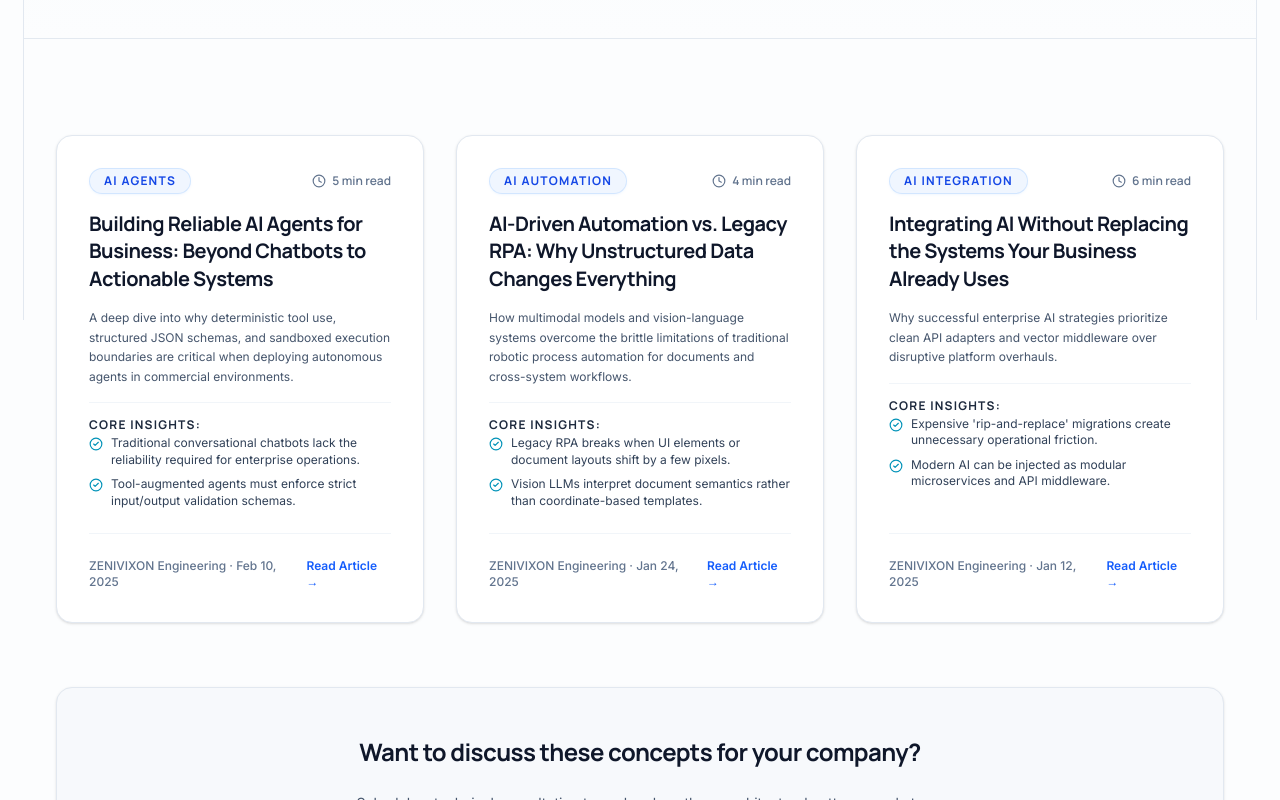
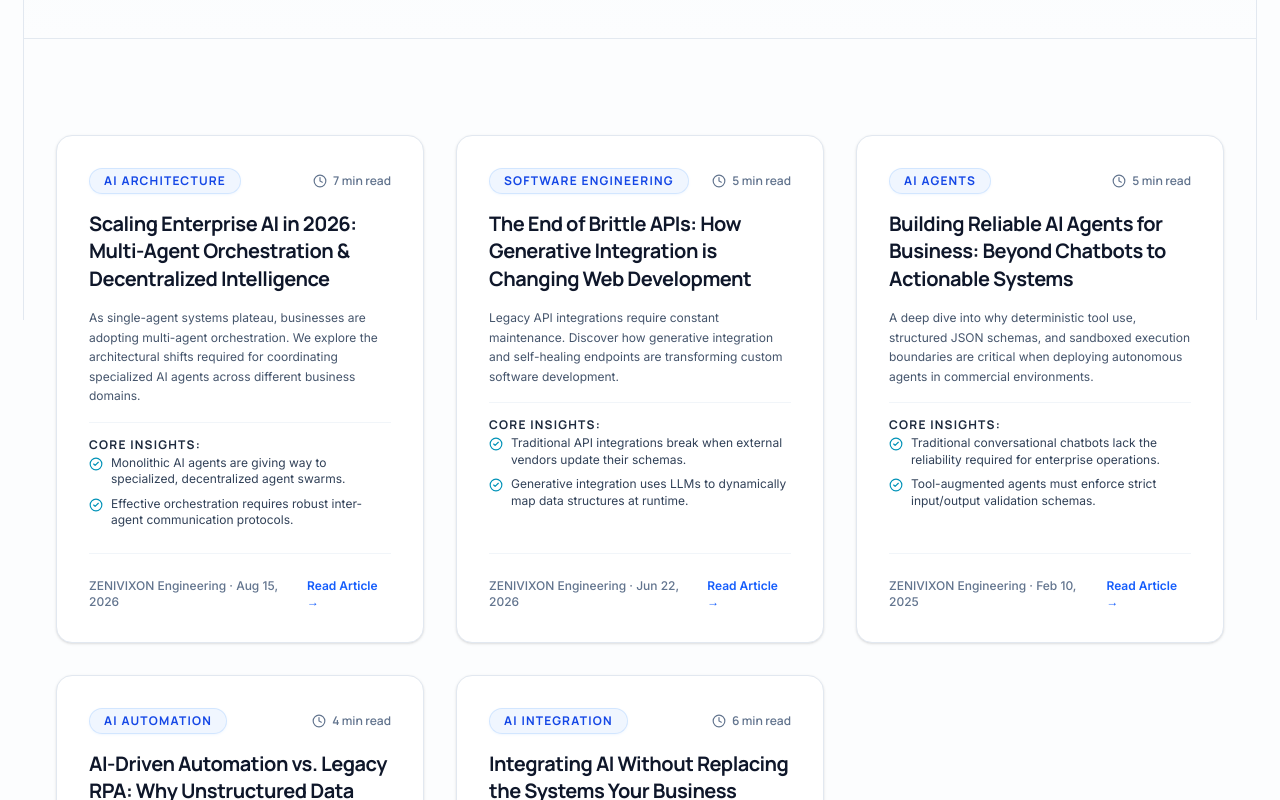
Before and after one commit to jakariyask1-prog/zenivixon, a Next.js app: page /insights in a window 1280 px wide. Shown: the part 480-1280 px from the top of the page. Built offline with nearby package versions, Linux system fonts and the light colour scheme.

Commit message:
content: add fresh 2026 AI and software engineering insights

```diff
--- a/src/data/insights.ts
+++ b/src/data/insights.ts
@@ -1,6 +1,72 @@
 import { InsightArticle } from "@/types/insight";
 
 export const INSIGHTS_DATA: InsightArticle[] = [
+  {
+    slug: "scaling-enterprise-ai-multi-agent-orchestration-2026",
+    title: "Scaling Enterprise AI in 2026: Multi-Agent Orchestration & Decentralized Intelligence",
+    summary:
+      "As single-agent systems plateau, businesses are adopting multi-agent orchestration. We explore the architectural shifts required for coordinating specialized AI agents across different business domains.",
+    category: "AI Architecture",
+    readingTime: "7 min read",
+    publishDate: "2026-08-15",
+    author: {
+      name: "ZENIVIXON Engineering",
+      role: "AI Architecture Team",
+    },
+    keyTakeaways: [
+      "Monolithic AI agents are giving way to specialized, decentralized agent swarms.",
+      "Effective orchestration requires robust inter-agent communication protocols.",
+      "Security models must evolve to handle autonomous agent-to-agent transactions.",
+      "Multi-agent setups reduce hallucination rates through adversarial peer-review.",
+    ],
+    content: [
+      {
+        heading: "The Monolithic Bottleneck",
+        body: "Throughout 2024 and 2025, the industry focused on building 'God agents'—singular monolithic systems attempting to handle support, engineering, and data analysis simultaneously. In 2026, it is clear this approach hits a complexity ceiling. Prompt structures become too unwieldy, and failure in one domain degrades overall performance.",
+      },
+      {
+        heading: "The Shift to Multi-Agent Orchestration",
+        body: "The new paradigm is multi-agent orchestration. Instead of one agent doing everything, a 'Router Agent' interprets the user's intent and delegates tasks to specialized 'Worker Agents'—such as a SQL-expert agent, an email-drafting agent, and a web-research agent. These agents collaborate, verify each other's outputs, and return a synthesized result.",
+      },
+      {
+        heading: "Implementation in Production",
+        body: "At ZENIVIXON, we utilize orchestration frameworks that enforce strict schema boundaries between agents. This decentralized approach allows companies to update or replace individual agent capabilities without risking the stability of the entire enterprise system.",
+      },
+    ],
+  },
+  {
+    slug: "self-healing-apis-generative-integration-2026",
+    title: "The End of Brittle APIs: How Generative Integration is Changing Web Development",
+    summary:
+      "Legacy API integrations require constant maintenance. Discover how generative integration and self-healing endpoints are transforming custom software development.",
+    category: "Software Engineering",
+    readingTime: "5 min read",
+    publishDate: "2026-06-22",
+    author: {
+      name: "ZENIVIXON Engineering",
+      role: "Backend Architecture",
+    },
+    keyTakeaways: [
+      "Traditional API integrations break when external vendors update their schemas.",
+      "Generative integration uses LLMs to dynamically map data structures at runtime.",
+      "Self-healing endpoints dramatically reduce maintenance overhead for engineering teams.",
+      "The future of web development shifts from writing parsers to defining intent.",
+    ],
+    content: [
+      {
+        heading: "The Cost of Maintenance",
+        body: "For years, integrating third-party services meant writing rigid JSON parsers and mapping fields exactly. When a vendor inevitably updated an API endpoint or changed a field name from 'firstName' to 'first_name', the integration broke, requiring emergency engineering patches.",
+      },
+      {
+        heading: "Generative Mapping and Self-Healing",
+        body: "In 2026, we are deploying generative integration layers. By placing a specialized lightweight LLM or semantic mapper between the external API and the internal database, the system can dynamically interpret schema changes. It understands that 'first_name' and 'firstName' mean the same thing, automatically repairing the data pipeline without human intervention.",
+      },
+      {
+        heading: "A Resilient Foundation",
+        body: "This shift allows engineering teams to focus on core business logic rather than playing whack-a-mole with breaking third-party dependencies. Web applications become inherently more resilient, and the total cost of ownership for custom software drops significantly.",
+      },
+    ],
+  },
   {
     slug: "building-reliable-ai-agents-for-business",
     title: "Building Reliable AI Agents for Business: Beyond Chatbots to Actionable Systems",
```
